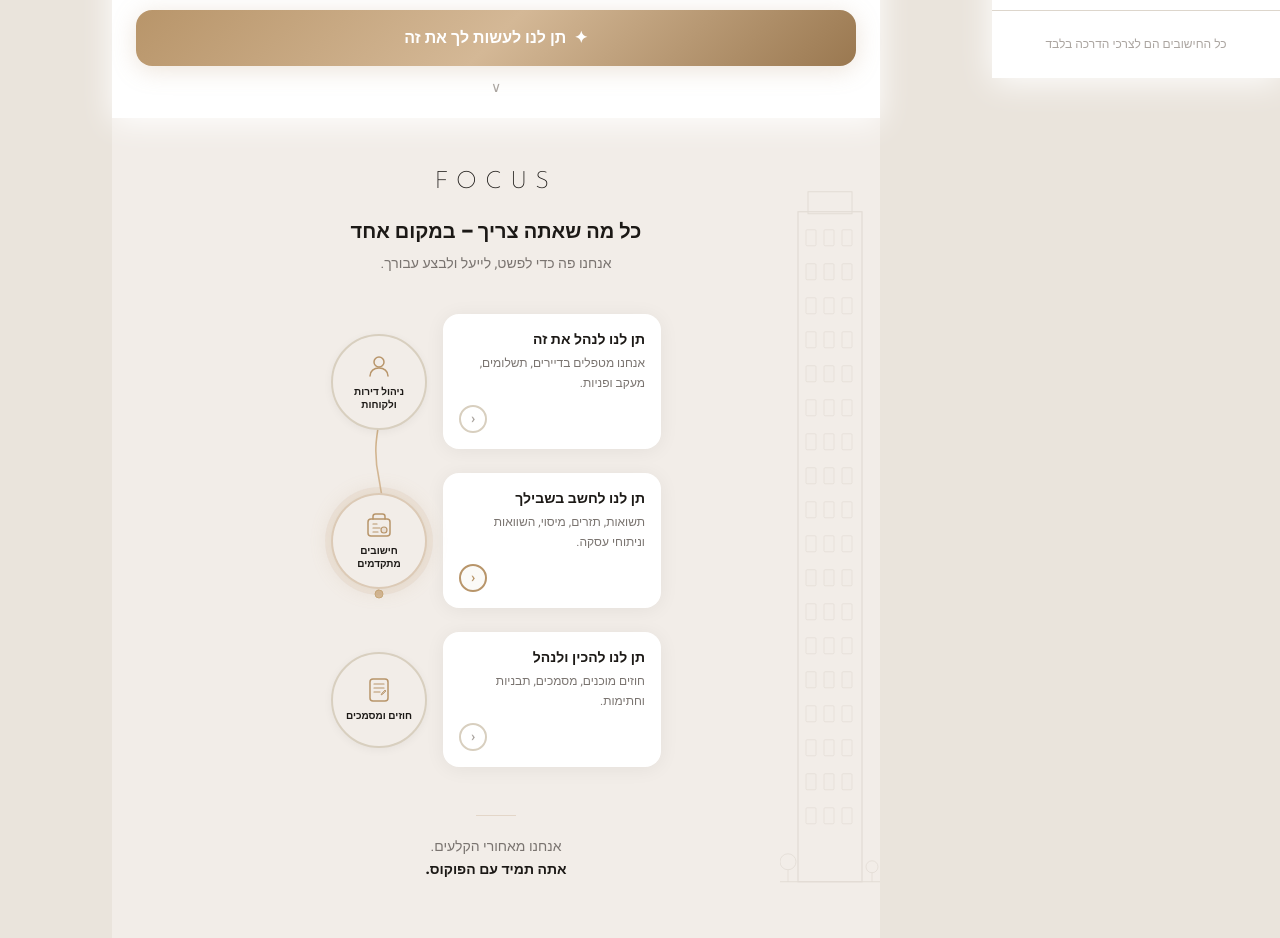
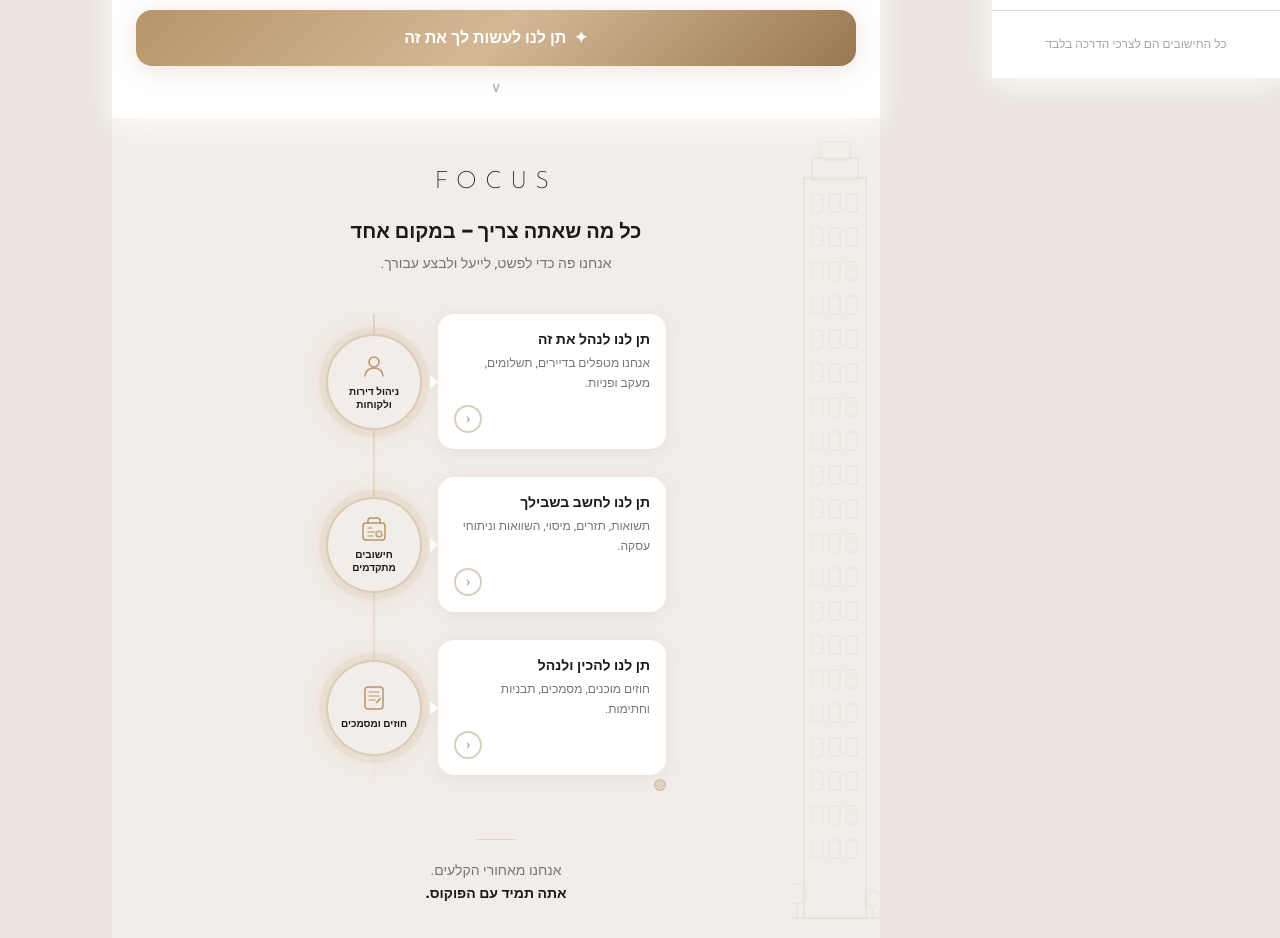
Before and after one commit to teamorr867-netizen/batshy, a React (Vite) app: page / in a window 1280 px wide. Shown: the part 722-1660 px from the top of the page. Built offline with nearby package versions, Linux system fonts and the light colour scheme.

Commit message:
feat: match features section to design — uniform glow rings, straight line, speech bubble arrows
Co-Authored-By: Claude Sonnet 4.6 <noreply@anthropic.com>
Claude-Session: https://claude.ai/code/session_011DrQzmRsSQBeefAzhTFz76

```diff
--- a/src/pages/Home.tsx
+++ b/src/pages/Home.tsx
@@ -132,27 +132,28 @@ export default function Home({ onNavigate }: { onNavigate: (p: Page) => void })
       {/* ══ SCREEN 2 — Features ══ */}
       <div id="features-section" className="bg-cream-light px-5 pt-12 pb-16 relative overflow-hidden">
 
-        {/* Building illustration — right side */}
-        <svg className="absolute right-0 top-0 h-full opacity-[0.13] pointer-events-none" width="100" viewBox="0 0 100 700" fill="none" preserveAspectRatio="xMaxYMid meet">
-          {/* Main tall tower */}
-          <rect x="18" y="30" width="64" height="670" stroke="#7A6A54" strokeWidth="1.2"/>
-          {/* Setback top */}
-          <rect x="28" y="10" width="44" height="22" stroke="#7A6A54" strokeWidth="1"/>
-          {/* Windows - 3 cols × 18 rows */}
-          {Array.from({ length: 18 }, (_, row) =>
-            [26, 44, 62].map(cx => (
-              <rect key={`${row}-${cx}`} x={cx} y={48 + row * 34} width="10" height="16" rx="1"
+        {/* Building illustration — right side, tall apartment block */}
+        <svg className="absolute right-0 top-0 h-full opacity-[0.11] pointer-events-none" width="90" viewBox="0 0 90 800" fill="none" preserveAspectRatio="xMaxYMin meet">
+          {/* Main building body */}
+          <rect x="14" y="60" width="62" height="740" stroke="#7A6A54" strokeWidth="1.3"/>
+          {/* Roof/penthouse */}
+          <rect x="22" y="40" width="46" height="22" stroke="#7A6A54" strokeWidth="1"/>
+          <rect x="30" y="24" width="30" height="18" stroke="#7A6A54" strokeWidth="0.8"/>
+          {/* Windows — 3 cols × 20 rows */}
+          {Array.from({ length: 20 }, (_, row) =>
+            [22, 39, 56].map(cx => (
+              <rect key={`${row}-${cx}`} x={cx} y={76 + row * 34} width="11" height="18" rx="1.5"
                 stroke="#7A6A54" strokeWidth="0.7"
-                fill={row % 3 === 1 ? '#B8956A' : 'none'} fillOpacity="0.08"/>
+                fill={row % 4 === 2 ? '#B8956A' : 'none'} fillOpacity="0.09"/>
             ))
           )}
-          {/* Ground line */}
-          <path d="M0 700 L100 700" stroke="#7A6A54" strokeWidth="1"/>
-          {/* Small trees at base */}
-          <circle cx="8" cy="680" r="8" stroke="#7A6A54" strokeWidth="0.8"/>
-          <line x1="8" y1="688" x2="8" y2="700" stroke="#7A6A54" strokeWidth="0.8"/>
-          <circle cx="92" cy="685" r="6" stroke="#7A6A54" strokeWidth="0.8"/>
-          <line x1="92" y1="691" x2="92" y2="700" stroke="#7A6A54" strokeWidth="0.8"/>
+          {/* Ground */}
+          <path d="M0 800 L90 800" stroke="#7A6A54" strokeWidth="1.2"/>
+          {/* Trees */}
+          <circle cx="7" cy="776" r="10" stroke="#7A6A54" strokeWidth="0.8"/>
+          <line x1="7" y1="786" x2="7" y2="800" stroke="#7A6A54" strokeWidth="0.9"/>
+          <circle cx="83" cy="780" r="8" stroke="#7A6A54" strokeWidth="0.8"/>
+          <line x1="83" y1="788" x2="83" y2="800" stroke="#7A6A54" strokeWidth="0.9"/>
         </svg>
 
         {/* Title */}
@@ -163,42 +164,34 @@ export default function Home({ onNavigate }: { onNavigate: (p: Page) => void })
         </div>
 
         {/* Bubbles + callouts */}
-        <div className="relative z-10 mx-auto" style={{ maxWidth: 330 }}>
+        <div className="relative z-10 mx-auto" style={{ maxWidth: 340 }}>
 
-          {/* S-curve connecting line — positioned behind bubbles */}
+          {/* Straight vertical connecting line behind circles */}
           <svg
             className="absolute pointer-events-none"
-            style={{ left: 35, top: 0, width: 26, height: 320 }}
-            viewBox="0 0 26 320"
+            style={{ left: 46, top: 0, width: 4, height: '100%' }}
+            preserveAspectRatio="none"
           >
             <defs>
-              <linearGradient id="sGrad" x1="0" y1="0" x2="0" y2="1">
-                <stop offset="0%" stopColor="#C8A87A"/>
-                <stop offset="50%" stopColor="#D4B896"/>
-                <stop offset="100%" stopColor="#E0D4C4"/>
+              <linearGradient id="vGrad" x1="0" y1="0" x2="0" y2="1">
+                <stop offset="0%" stopColor="#D4B896" stopOpacity="0.9"/>
+                <stop offset="85%" stopColor="#D4B896" stopOpacity="0.5"/>
+                <stop offset="100%" stopColor="#D4B896" stopOpacity="0"/>
               </linearGradient>
             </defs>
-            <path
-              d="M 13 55 C 24 100, 2 115, 13 165 C 24 215, 2 230, 13 280"
-              stroke="url(#sGrad)" strokeWidth="1.6" fill="none" strokeLinecap="round"
-            />
-            {/* End dot */}
-            <circle cx="13" cy="280" r="4" fill="#D4B896" stroke="#C8A87A" strokeWidth="1"/>
+            <rect x="1.5" y="0" width="1" height="100%" fill="url(#vGrad)"/>
           </svg>
 
-          <div className="flex flex-col gap-6">
-            {BUBBLES.map((b, i) => (
+          <div className="flex flex-col gap-7">
+            {BUBBLES.map((b) => (
               <div key={String(b.id)} dir="ltr" className="flex items-center gap-4">
 
-                {/* Circle bubble */}
+                {/* Circle bubble — all with same golden glow ring */}
                 <div
-                  className={`w-24 h-24 rounded-full flex-shrink-0 flex flex-col items-center justify-center gap-1.5
-                    bg-cream-light border-2 relative z-10 transition-all
-                    ${i === 1 ? 'border-bronze/40' : 'border-[#D8CFBF]'}`}
+                  className="w-24 h-24 rounded-full flex-shrink-0 flex flex-col items-center justify-center gap-1.5
+                    bg-cream-light border-2 border-bronze/40 relative z-10"
                   style={{
-                    boxShadow: i === 1
-                      ? '0 0 0 6px rgba(184,149,106,0.10), 0 0 22px rgba(184,149,106,0.20)'
-                      : '0 2px 10px rgba(0,0,0,0.05)'
+                    boxShadow: '0 0 0 7px rgba(184,149,106,0.10), 0 0 26px rgba(184,149,106,0.22)'
                   }}
                 >
                   {b.icon}
@@ -207,20 +200,29 @@ export default function Home({ onNavigate }: { onNavigate: (p: Page) => void })
                   </div>
                 </div>
 
-                {/* Callout card */}
+                {/* Speech-bubble callout card */}
                 <button
                   onClick={() => onNavigate(b.id)}
                   dir="rtl"
-                  className="flex-1 bg-card rounded-2xl p-4 shadow-soft hover:shadow-gold transition-all group text-right"
+                  className="flex-1 bg-card rounded-2xl p-4 shadow-soft hover:shadow-gold transition-all group text-right relative"
                 >
+                  {/* Arrow pointing left toward the circle */}
+                  <span
+                    className="absolute top-1/2 -translate-y-1/2 pointer-events-none"
+                    style={{
+                      right: '100%',
+                      width: 0, height: 0,
+                      borderTop: '7px solid transparent',
+                      borderBottom: '7px solid transparent',
+                      borderLeft: '8px solid white',
+                      display: 'block',
+                    }}
+                  />
                   <div className="font-black text-ink text-sm mb-1">{b.subtitle}</div>
                   <div className="text-ink-muted text-xs leading-relaxed mb-3">{b.desc}</div>
                   <div dir="ltr" className="flex justify-start">
-                    <div className={`w-7 h-7 rounded-full border-2 flex items-center justify-center text-sm font-bold
-                      transition-all
-                      ${i === 1
-                        ? 'border-bronze text-bronze bg-bronze/5'
-                        : 'border-[#D8CFBF] text-ink-faint group-hover:border-bronze group-hover:text-bronze'}`}>
+                    <div className="w-7 h-7 rounded-full border-2 border-[#D8CFBF] text-ink-faint flex items-center justify-center text-sm font-bold
+                      group-hover:border-bronze group-hover:text-bronze transition-all">
                       ›
                     </div>
                   </div>
@@ -228,6 +230,11 @@ export default function Home({ onNavigate }: { onNavigate: (p: Page) => void })
 
               </div>
             ))}
+          </div>
+
+          {/* End dot */}
+          <div className="flex justify-start mt-1" style={{ paddingLeft: 44 }}>
+            <div className="w-3 h-3 rounded-full bg-bronze/30 border border-bronze/40" />
           </div>
         </div>
 
```
